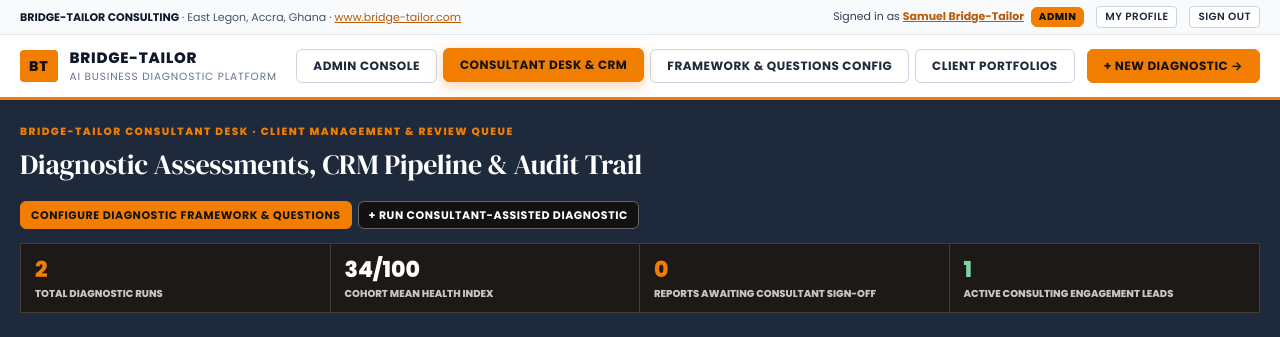
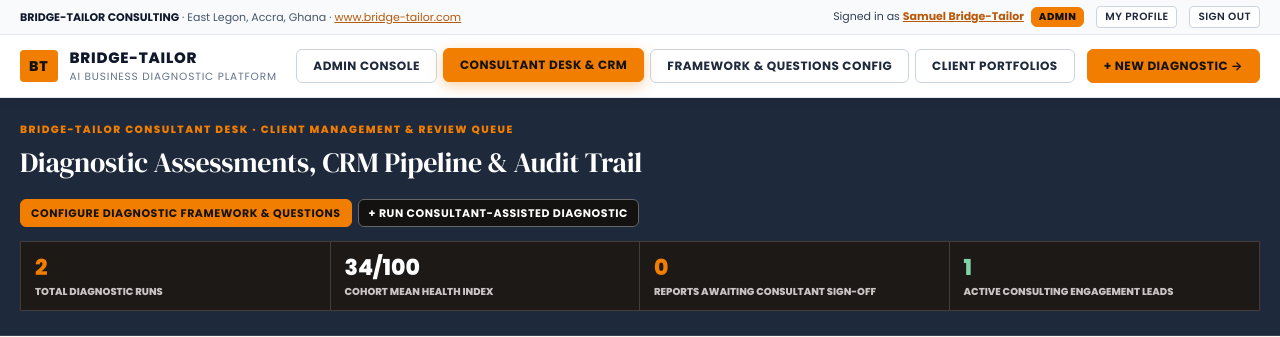
Before and after one commit to eabventures-champion/bridge-tailor, a Laravel app: page /consultant in a window 1280 px wide. Shown: the top 337 px of the page. Run offline with Laravel 12, Linux system fonts and the light colour scheme; a user stored in the database is signed in; data comes from the database, SQL or seed files in the repository; data that the repository does not hold is empty.

Commit message:
Replace thick orange header border with subtle ash border

```diff
--- a/resources/views/layouts/app.blade.php
+++ b/resources/views/layouts/app.blade.php
@@ -178,7 +178,8 @@
             position: relative;
             background-color: rgba(255, 255, 255, 0.98);
             color: var(--bt-ink);
-            border-bottom: 3px solid var(--bt-amber);
+            border-bottom: 1px solid #e2e8f0;
+            box-shadow: 0 1px 3px rgba(15, 23, 42, 0.04);
         }
         .bt-header-inner {
             max-width: 1280px;
```
